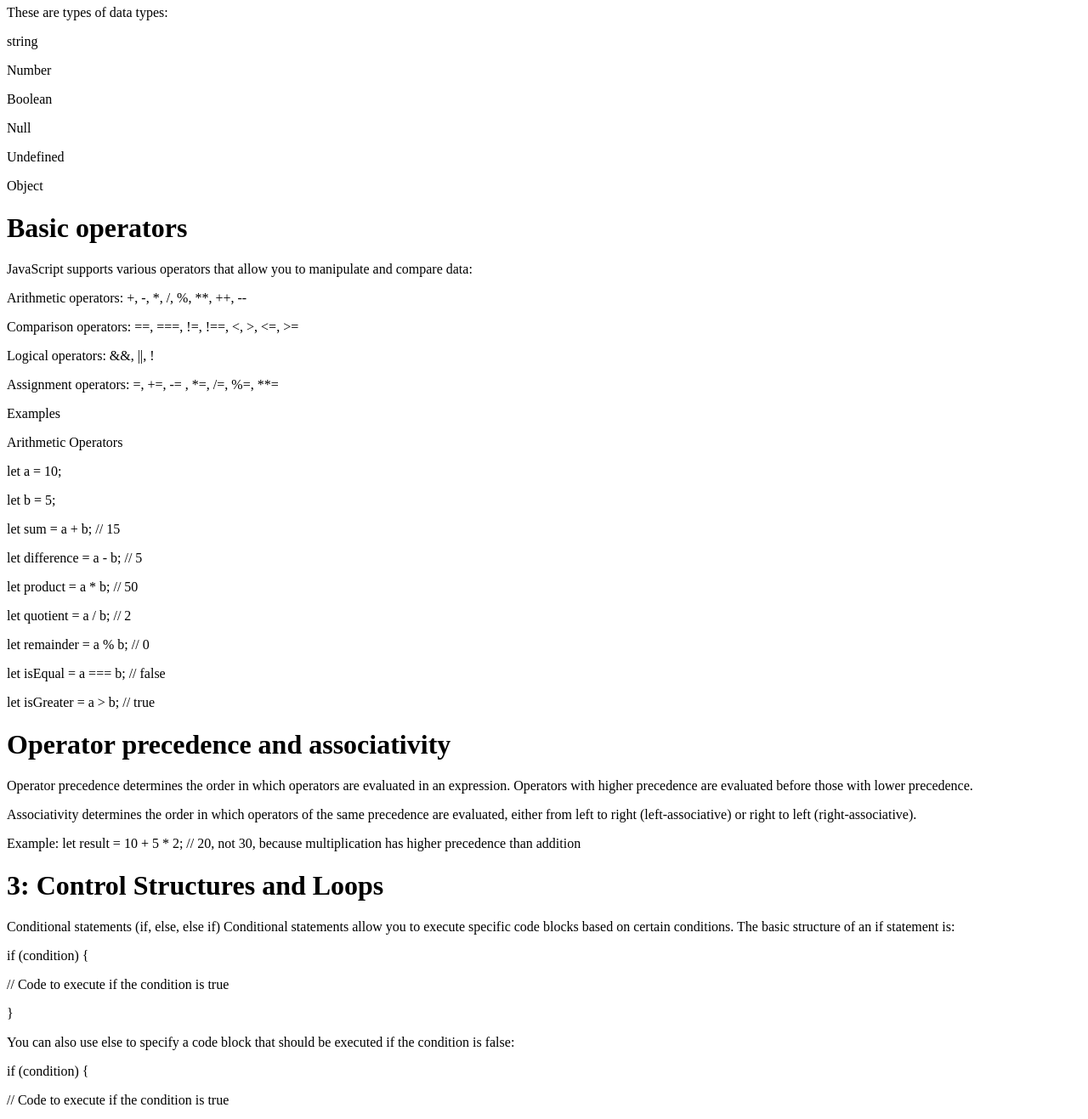
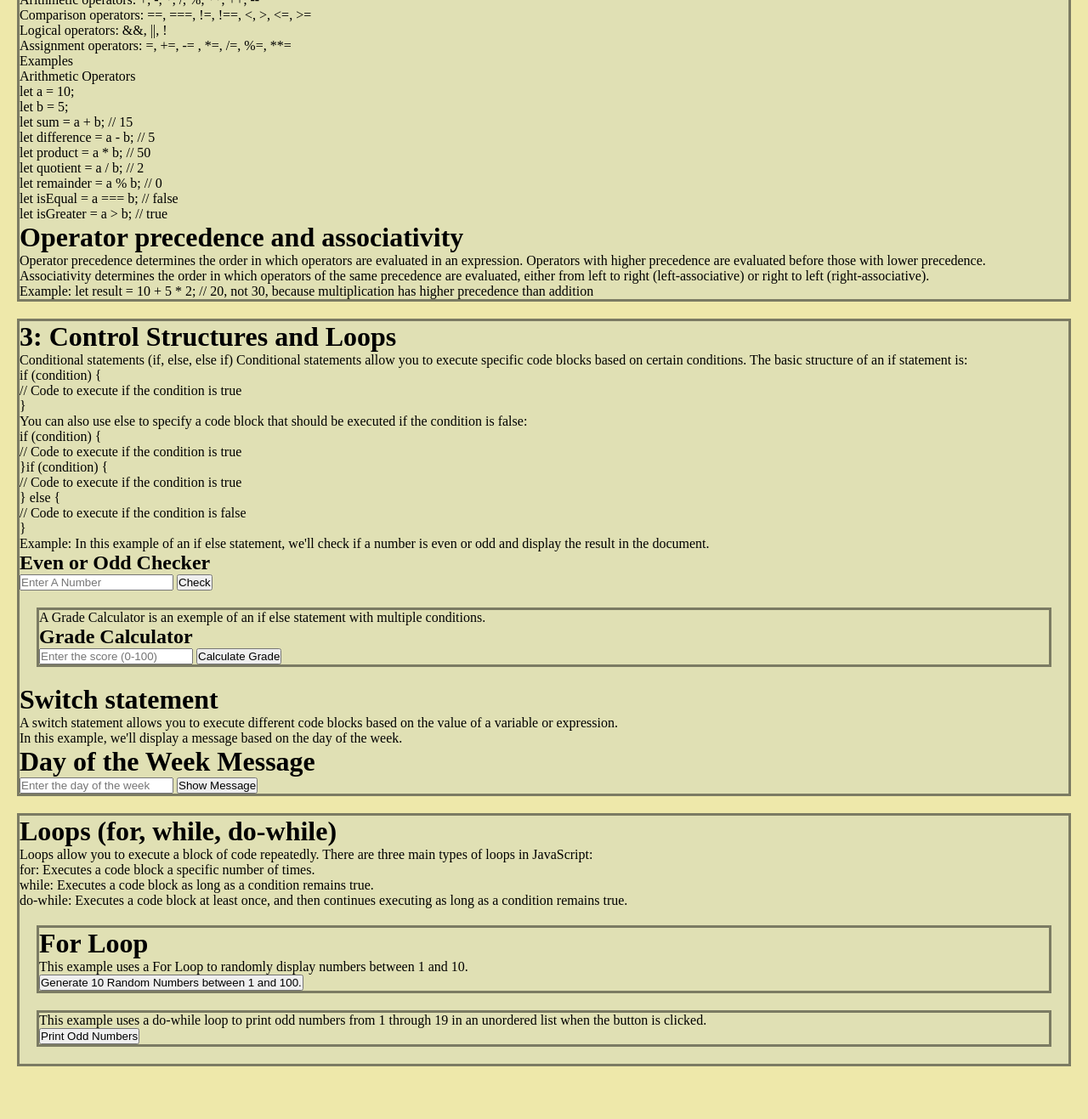
Before and after one commit to TravisSwift/java-guava, a plain HTML site: page index.html in a window 1280 px wide. Shown: the part 715-2032 px from the top of the page at 85% size. After the commit the page ends 1990 px from the top, so only its background shows below. Drawn offline with Linux system fonts and the light colour scheme.

Commit message:
added a do while loop

```diff
--- a/assets/css/style.css
+++ b/assets/css/style.css
@@ -4,13 +4,12 @@
   margin: 0;
   padding: 0;
   box-sizing: border-box;
-  font-family: 'Poppins', sans-serif;
 }
 
 #result {
     font-size: 24px;
     font-weight: bold;
-    color: chartreuse;
+    color: rgb(1, 2, 0);
 }
 
 #result2 {
@@ -24,3 +23,15 @@
     font-weight: bold;
     color: blue;
 }
+
+
+body {
+    background-color: palegoldenrod;
+}
+
+.section {
+    border-style: solid;
+    border-color:  rgb(123, 123, 99);
+    background-color: rgb(224, 224, 180);
+    margin: 20px;
+}
--- a/assets/js/script.js
+++ b/assets/js/script.js
@@ -91,3 +91,16 @@ function generateRandomNumbers() {
         numberList.appendChild(listItem);
     }
 }
+
+function printOddNumbers() {
+    const oddNumberList = document.getElementById('oddNumberList');
+    oddNumberList.innerHTML = '';
+
+    let i = 1;
+    do {
+        const listItem = document.createElement('li');
+        listItem.textContent = i;
+        oddNumberList.appendChild(listItem);
+        i += 2;
+    } while (i <= 19);
+}
--- a/index.html
+++ b/index.html
@@ -3,23 +3,26 @@
 <head>
     <meta charset="UTF-8">
     <meta http-equiv="X-UA-Compatible" content="IE=edge">
+    <link rel="stylesheet" href="./assets/css/style.css">
     <meta name="viewport" content="width=device-width, initial-scale=1.0">
     <title>JavaScript Practice Page</title>
 </head>
 <body>
     <!-- Page Header -->
+    <div class="section">
     <h1>JavaScript Practice Page</h1>
-
+  <br>
     <h2>What is JavaScript?
     <p>JavaScript is a high-level, dynamic, and interpreted programming language.</h2>
-<div>
+    </div>
+    <div class="section">
     These are examples of Variables and constants
        <p>var name = "John";</p>
         <p>let age = 30;</p>
         <p>const pi = 3.14159</p>
 </div>
 
-<div>
+<div class="section">
     <h2>Console Log</h2>
     <p>Console Log - Look in DevTools to see these two examples of javascript functions, "Hello World!" and the value of 42</p>
     <p>console.log('Hello, World!');</p>
@@ -32,7 +35,7 @@
 
   exampleFunction();</p>
 </div>
-<div><h1>Data types:</h1>
+<div class="section"><h1>Data types:</h1>
     <p>These are types of data types:</p>
     <p>string</p>
     <p>Number</p>
@@ -42,7 +45,7 @@
     <p>Object</p>
 </div>
 
-<div>
+<div class="section">
     <h1>Basic operators</h1>
     <p>JavaScript supports various operators that allow you to manipulate and compare data:
 
@@ -73,7 +76,8 @@
 </div>
 
 <!-- -->
-<div>
+<div class="section">
+    <div>
     <h1>3: Control Structures and Loops</h1>
     <p>Conditional statements (if, else, else if)
         Conditional statements allow you to execute specific code blocks based on certain conditions. The basic structure of an if statement is:</p>
@@ -95,14 +99,15 @@
       <input id="numberInput" type="number" placeholder="Enter A Number">
       <button onclick="checkEvenOdd()">Check</button>
       <p id="result"></p>
-
+</div>
+<div class="section">
       <p>A Grade Calculator is an exemple of an if else statement with multiple conditions.</p>
 
     <h2>Grade Calculator</h2>
     <input id="scoreInput" type="number" placeholder="Enter the score (0-100)">
     <button onclick="calculateGrade()">Calculate Grade</button>
     <p id="result2"></p>
-
+    </div>
     <h1>Switch statement</h1>
     <p>A switch statement allows you to execute different code blocks based on the value of a variable or expression. </p>
     <p>In this example, we'll display a message based on the day of the week.</p>
@@ -111,8 +116,10 @@
     <input id="dayInput" type="text" placeholder="Enter the day of the week">
     <button onclick="showMessage()">Show Message</button>
     <p id="result4"></p>
-
+</div>
+<div class="section">
     <h1>Loops (for, while, do-while)</h1>
+    <div>
     <p>Loops allow you to execute a block of code repeatedly.  There are three main types of loops in JavaScript:</p>
 
         <p>for: Executes a code block a specific number of times.</p>
@@ -120,12 +127,20 @@
         <p>do-while: Executes a code block at least once, and then continues executing as long as a condition remains true.</p>
     </div>
 
+    <div class="section">
     <h1>For Loop</h1>
     <p>This example uses a For Loop to randomly display numbers between 1 and 10.</p>
-    <h1>Random Numbers</h1>
-    <button onclick="generateRandomNumbers()">Generate Random Numbers between 1 and 100.</button>
+    <button onclick="generateRandomNumbers()">Generate 10 Random Numbers between 1 and 100.</button>
     <ul id="numberList"></ul>
+    </div>
 
+    <div class="section">
+        <p>This example uses a do-while loop to print odd numbers from 1 through 19 in an unordered list when the button is clicked.</p>
+        <button onclick="printOddNumbers()">Print Odd Numbers</button>
+        <ul id="oddNumberList"></ul>
+    </div>
+
+</div>
 
 
 
```
